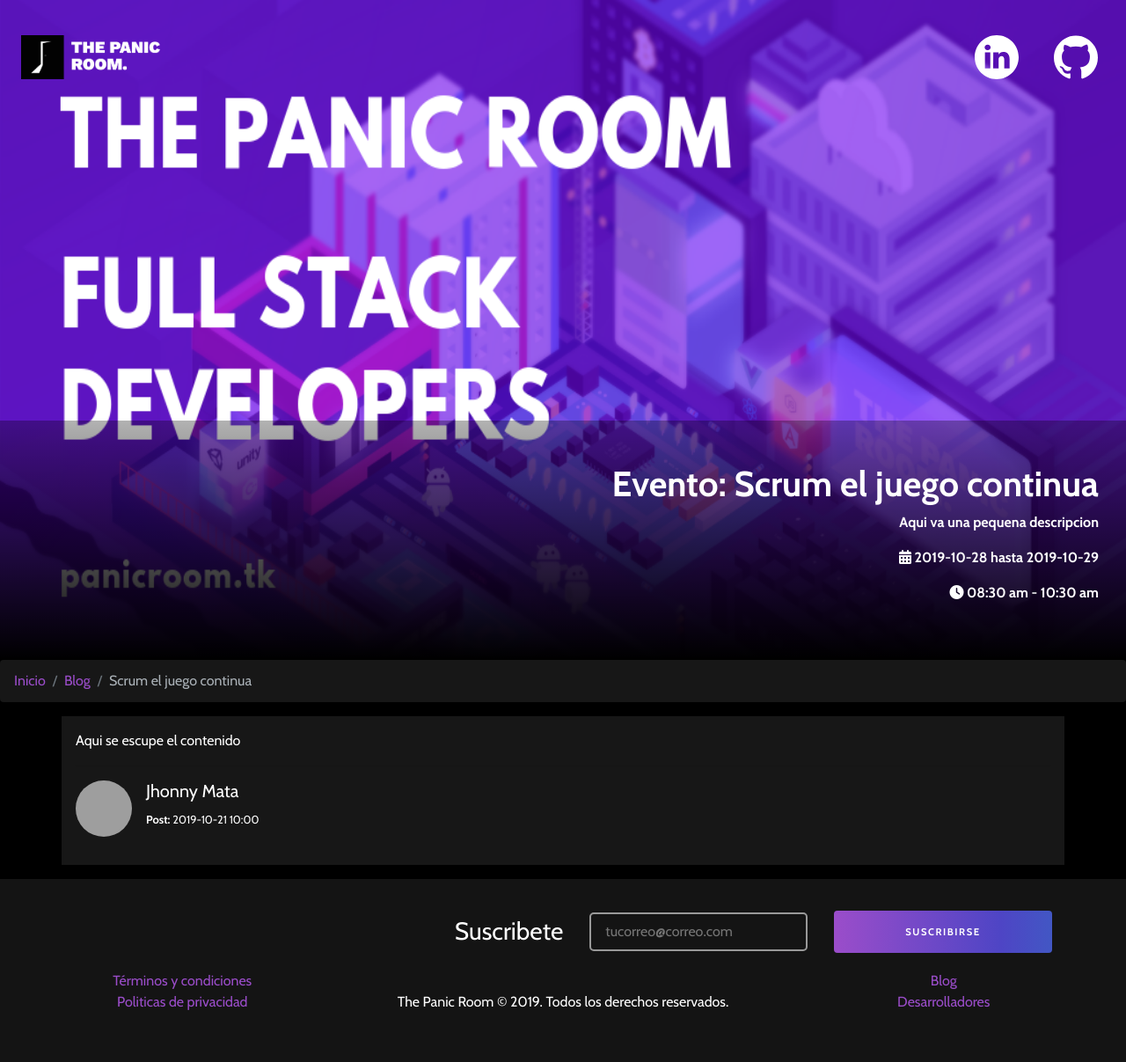
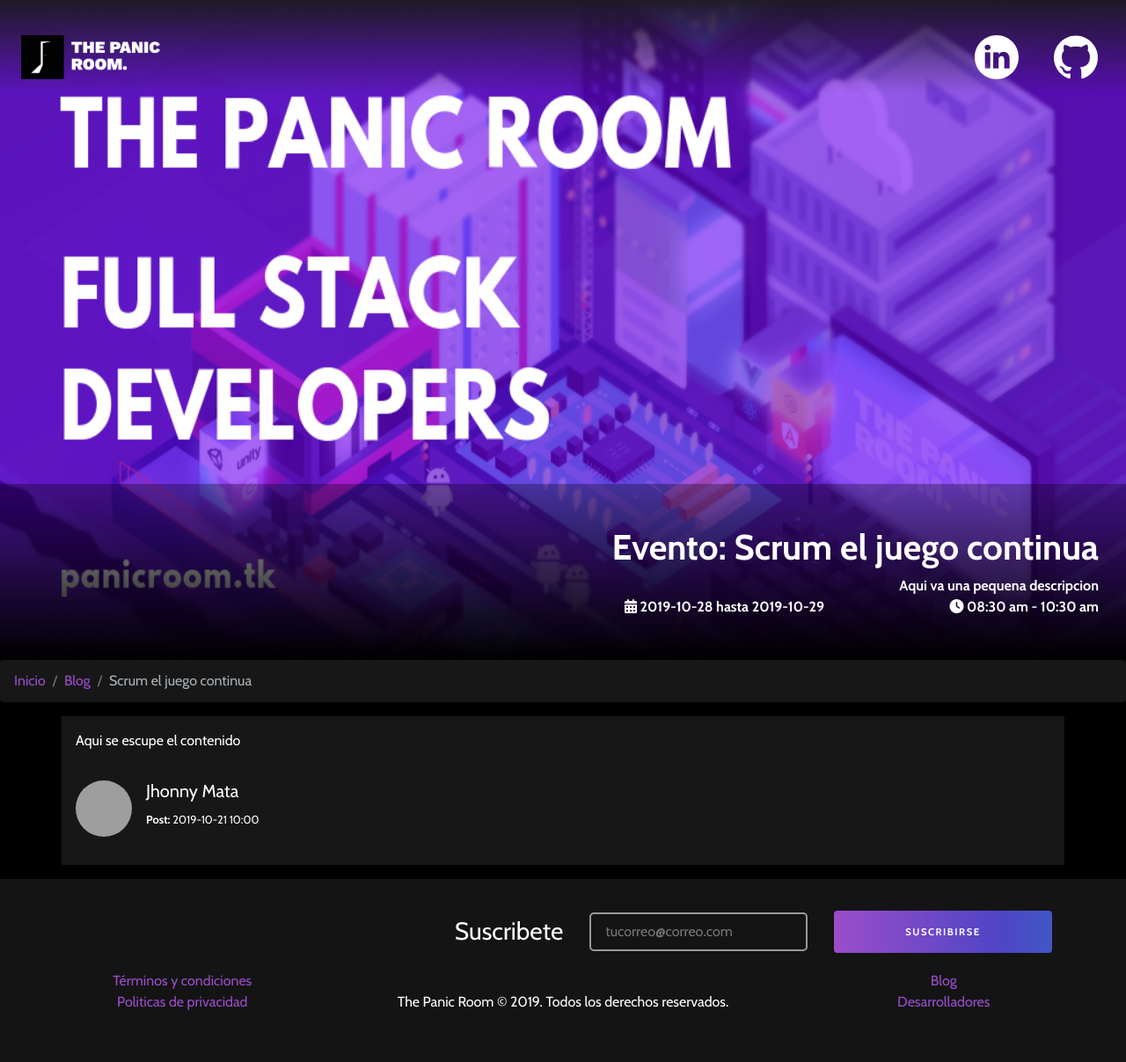
Before and after one commit to the-panic-room/the-panic-room, a Jekyll site: the page built from _posts/2019-10-21-scrum.md, in a window 1280 px wide. Shown: the whole page at 88% size. Built offline with Jekyll 4.4.1, drawn with Linux system fonts in a browser that asks for light colours; nearby versions of some CDN libraries; grey boxes are pictures that could not be loaded.

Commit message:
agregado response cover post

```diff
--- a/_layouts/post.html
+++ b/_layouts/post.html
@@ -1,46 +1,25 @@
 ---
 layout: default
 ---
-<style>
-    .container-page, .breadcrumb {
-        background-color: #171717;
-    }
-    .breadcrumb .breadcrumb-item a{
-        color: #9b4dca;
-    }
-    .breadcrumb .breadcrumb-item.active{
-        color: #aab1b7;
-    }
-    /* .container-page {
-        min-height: 750px;
-    } */
-    .hero-imagen {
-        width: 100%;
-        position: relative;
-        background-size: 100% 100%;
-    }
-    .hero-footer {
-        position: absolute;
-        bottom: 0;
-        width: 100%;
-        background-image: linear-gradient(to top, #000 0%, rgba(0,0,0,.3) 100%);
-    }
-    .hero-footer, .hero-footer h1 {
-        font-weight: bold;
-        text-align: right;
-    }
-</style>
 <div id="main" class="container-fluid m-0 p-0">
     {% if page.cover %}
-        <div class="container-fluid hero-imagen m-0 p-0" style="background-image: url('{{ page.cover | prepend: site.baseurl }}')">
+        <div class="container-fluid hero-imagen cover auto-size m-0 p-0" style="background-image: url('{{ page.cover | prepend: site.baseurl }}')">
             {% include nav.html %}
-            <div class="row justify-content-end hero-footer py-5 px-3 m-0">
+            <div class="row justify-content-end hero-footer py-2 py-sm-5 px-3 m-0">
                 <div class="col-md-6">
                     <h1>{% if page.type == 'event' %}Evento: {% endif %}{{ page.cover_title | default:page.title }}</h1>
-                    <p>{{ page.summary }}</p>
+                    <p class="my-0">{{ page.summary }}</p>
                     {% if page.type == 'event' %}
-                    <p><i class="fas fa-calendar-alt" title="Fecha del evento"></i> {{ page.date_init| date: "%Y-%m-%d" }}{% if page.date_end and page.date_end != page.date_init %} hasta {{ page.date_end| date: "%Y-%m-%d" }}{% endif %}</p>
-                    <p><i class="fas fa-clock" title="Hora del evento"></i> {{ page.time_init| date: "%I:%M %P" }}{% if page.time_end and page.time_end != page.time_init %} - {{ page.time_end| date: "%I:%M %P" }}{% endif %}</p>
+                    <div class="row">
+                        <div class="col-6"><i class="fas fa-calendar-alt" title="Fecha del evento"></i>
+                        {{ page.date_init| date: "%Y-%m-%d" }}{% if page.date_end and page.date_end != page.date_init %} hasta
+                        {{ page.date_end| date: "%Y-%m-%d" }}{% endif %}</div>
+                        <div class="col-6">
+                            <i class="fas fa-clock" title="Hora del evento"></i>
+                            {{ page.time_init| date: "%I:%M %P" }}{% if page.time_end and page.time_end != page.time_init %} -
+                            {{ page.time_end| date: "%I:%M %P" }}{% endif %}
+                        </div>
+                    </div>
                     {% endif %}
                 </div>
             </div>
--- /dev/null
+++ b/_sass/_utils.scss
@@ -0,0 +1,33 @@
+.container-page, .breadcrumb {
+    background-color: #171717;
+}
+.breadcrumb .breadcrumb-item a{
+    color: #9b4dca;
+}
+.breadcrumb .breadcrumb-item.active{
+    color: #aab1b7;
+}
+.hero-imagen {
+    width: 100%;
+    position: relative;
+    background-size: 100% 100% !important;
+}
+.hero-imagen.cover nav#nav {
+    background-image: linear-gradient(to bottom, #1a1a1aed 0%, rgba(0, 0, 0, 0) 100%);
+}
+.hero-imagen.cover nav#nav.active {
+    background-image: linear-gradient(to top, #000000ed 0%, #000c 100%);
+}
+.hero-footer {
+    position: absolute;
+    bottom: 0;
+    width: 100%;
+    background-image: linear-gradient(to top, #000 0%, rgba(0,0,0,.3) 100%);
+}
+.hero-footer, .hero-footer h1 {
+    font-weight: bold;
+    text-align: right;
+}
+nav#nav {
+    z-index: 10000;
+}
--- a/assets/css/style.scss
+++ b/assets/css/style.scss
@@ -6,6 +6,7 @@
 @import "reset";
 @import "buttons";
 @import "forms";
+@import "utils";
 
 
 
@@ -99,6 +100,12 @@
     }
 }
 
+@media only screen and (max-width: 750px){
+    .hero-imagen.auto-size {
+        height: 630px;
+    }
+}
+
 @media only screen and (max-width: 574px){
     .hero-wrapper{
         align-content: start;
@@ -117,8 +124,10 @@
         /* background-size: 100% auto; */
         background-size: contain;
     }
+    .hero-imagen.auto-size {
+        height: 370px;
+    }
 }
-
  @media only screen and (max-width: 375px){
      .hero-text{
          color: white
@@ -128,4 +137,10 @@
         background: linear-gradient(#000, rgba(0, 0, 0, 0.897), transparent), url('../images/bg-mobile.webp') no-repeat center;
         background-size: auto auto;
     }
+    .hero-imagen.auto-size {
+        height: 300px;
+    }
+    .hero-footer h1, .hero-footer h2 {
+        font-size: 1.4rem;
+    }
 }
```
Also changed, not shown: _includes/scripts.html (+10 -0 lines), blog.html (line endings or trailing spaces).
